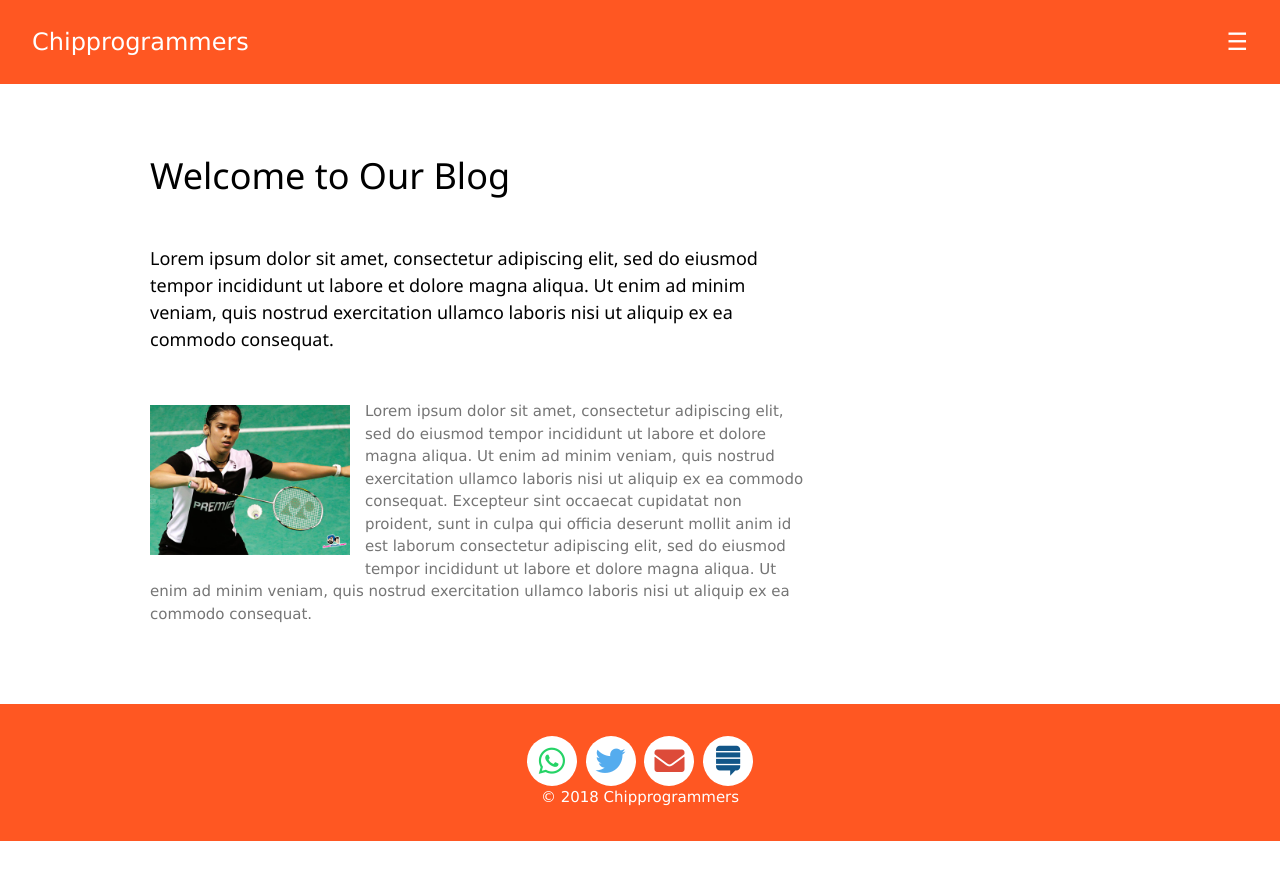
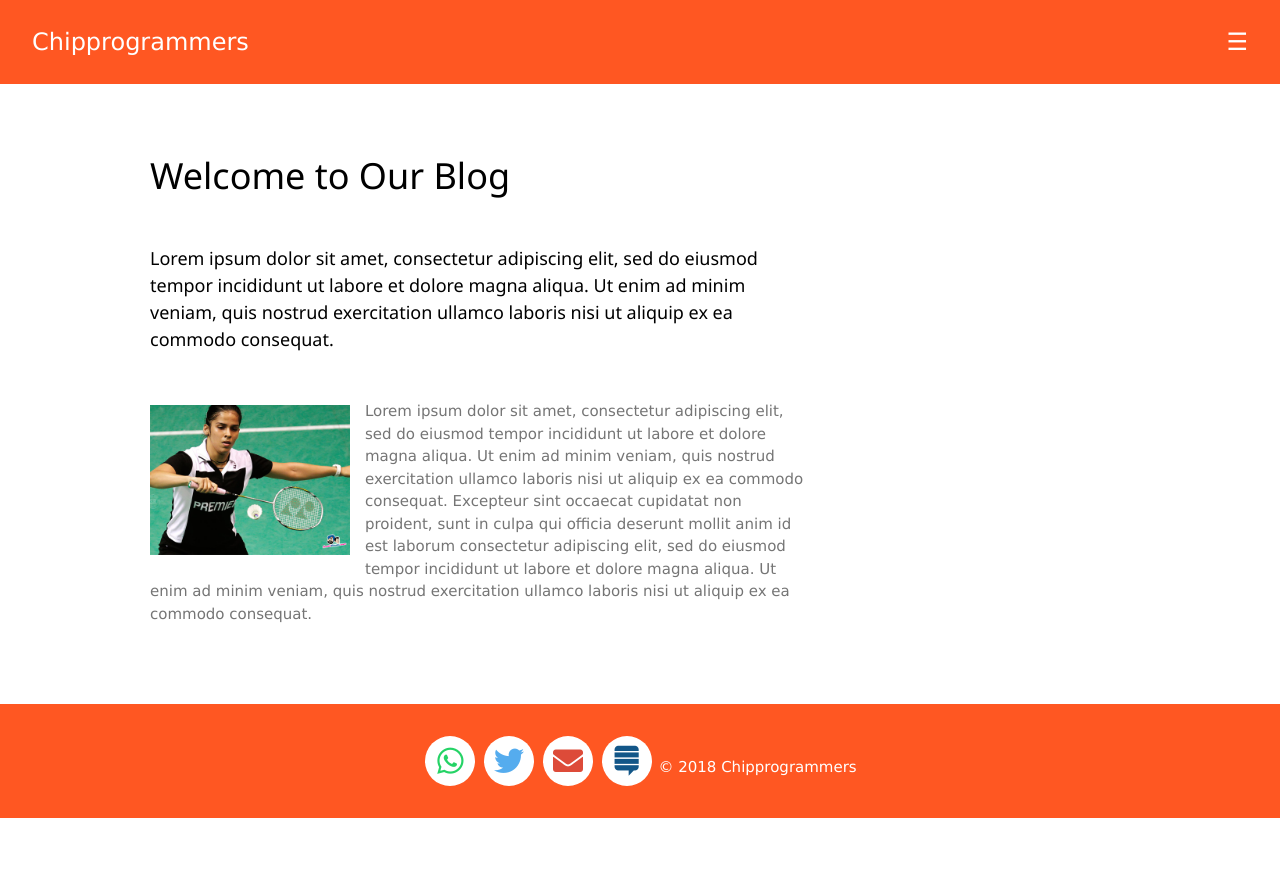
Before and after one commit to techiworld/techiworld.github.io, a Jekyll site: the page built from index.md, in a window 1280 px wide. Shown: the top 880 px of the page. Built offline with Jekyll 4.4.1, drawn with Linux system fonts in a browser that asks for light colours.

Commit message:
Update footer.html

```diff
--- a/_includes/footer.html
+++ b/_includes/footer.html
@@ -31,8 +31,6 @@
         <a target="_blank" href="{{ x.link }}">
         <i class="{{ x.icon }} fa-2x" style="color:{{ x.color }}"></i></a>
       {% endfor %}
-    <div>
-    <div class="w3-center">
       &copy; {{ site.time | date: "%Y" }} {{ site.Title }}
     </div>
 </footer>
```
